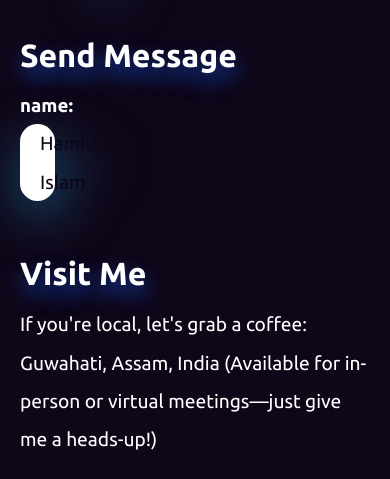
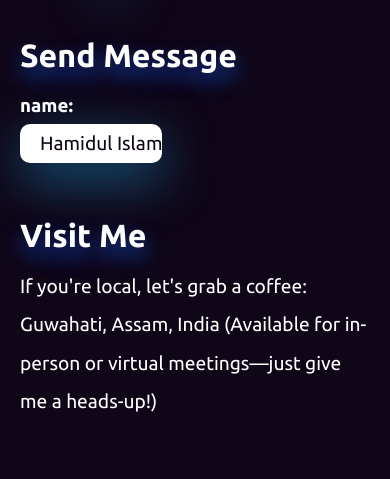
Before and after one commit to hamidul-islam-1122/protfolio-website, a plain HTML site: page contact.html in a window 390 px wide. Shown: the part 474-953 px from the top of the page. After the commit the page ends 914 px from the top, so only its background shows below. Drawn offline with Linux system fonts and the light colour scheme.

Commit message:
Update contact.css

```diff
--- a/contact.css
+++ b/contact.css
@@ -70,3 +70,12 @@ span{
 p{
     font-size: larger;
 }
+
+@media (max-width:1200px){
+    .send-message span {
+  background-color: #ffffff;
+  width: auto;
+    border-radius: 10px;
+     filter: drop-shadow(1px 16px 26px #1eaee880);
+}
+}
```
